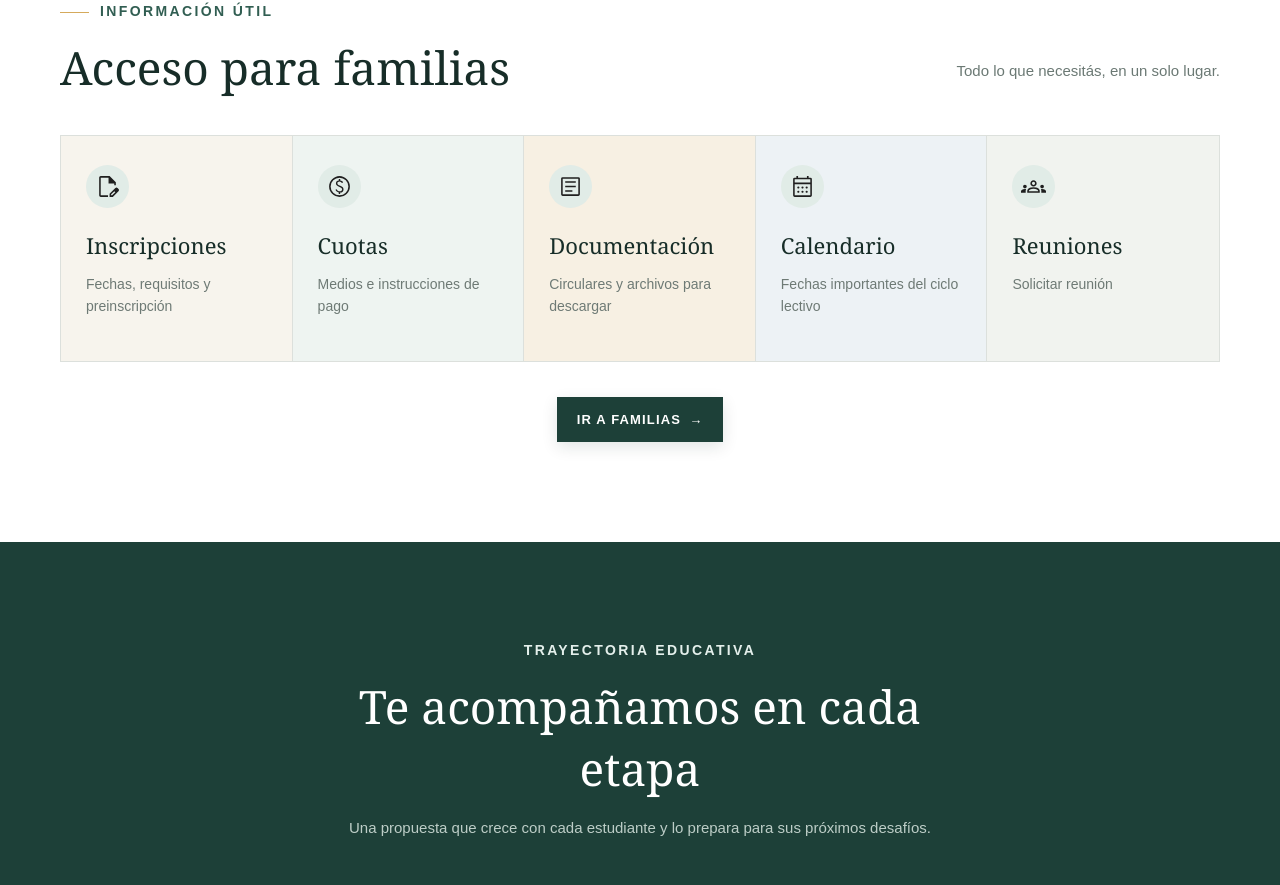
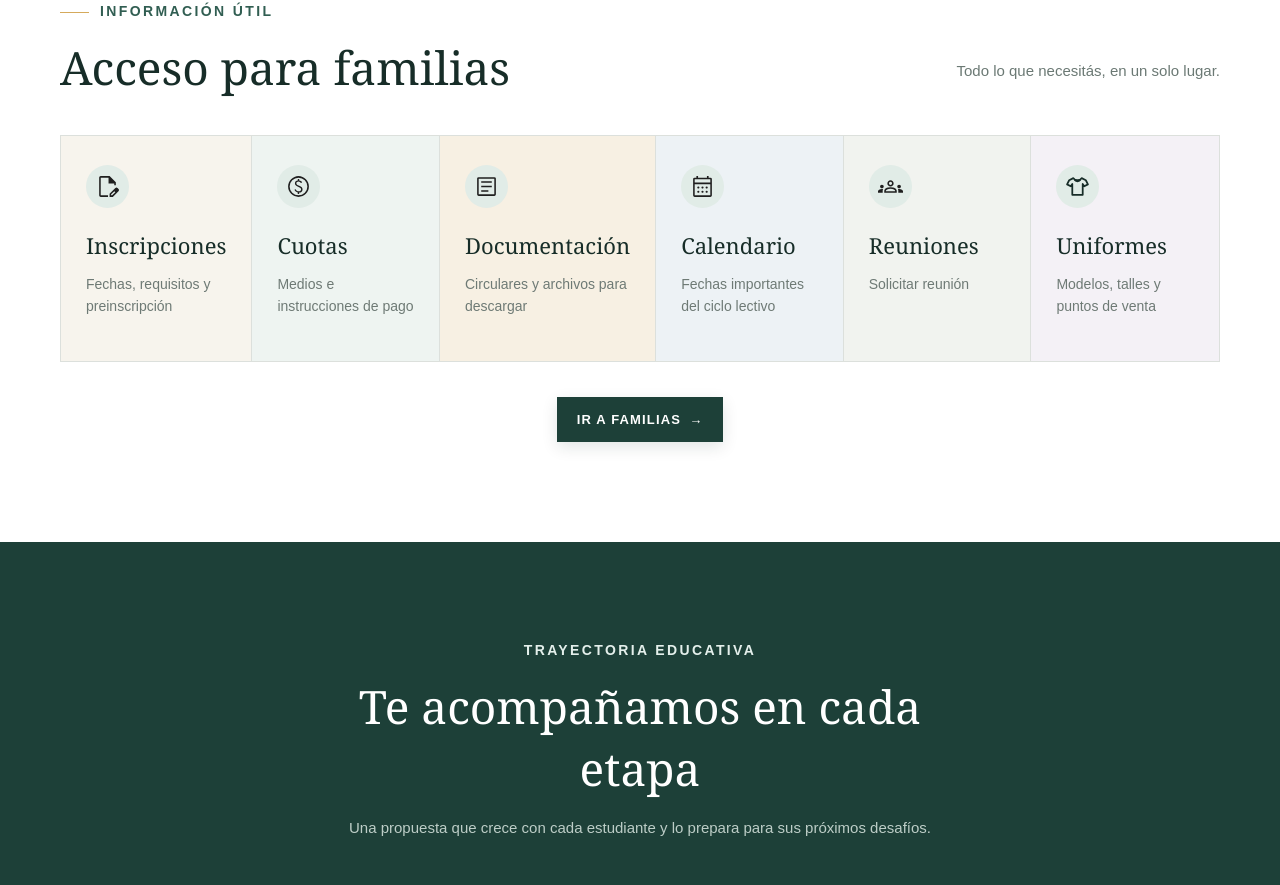
Before and after one commit to santiagodiazpace/colegio-begonia, an Angular app: page / in a window 1280 px wide. Shown: the part 2560-3445 px from the top of the page. Built offline with nearby package versions, Linux system fonts and the light colour scheme.

Commit message:
Más cambios estéticos

```diff
--- a/src/app/app.component.css
+++ b/src/app/app.component.css
@@ -438,7 +438,7 @@ nav button {
 }
 .quick {
   display: grid;
-  grid-template-columns: repeat(5, 1fr);
+  grid-template-columns: repeat(6, 1fr);
   border: 1px solid var(--line);
 }
 .quick > article {
@@ -464,6 +464,9 @@ nav button {
 }
 .quick > article:nth-child(5) {
   background-color: #f1f3ef;
+}
+.quick > article:nth-child(6) {
+  background-color: #f4f1f6;
 }
 .quick i {
   width: 43px;
@@ -492,6 +495,9 @@ nav button {
 }
 .quick > article:nth-child(5) i {
   background-image: url("../assets/iconos/reuniones.svg");
+}
+.quick > article:nth-child(6) i {
+  background-image: url("../assets/iconos/uniformes.svg");
 }
 .quick h3 {
   font-size: 22px;
--- a/src/app/families.component.html
+++ b/src/app/families.component.html
@@ -52,6 +52,13 @@
           <h3>Reuniones</h3>
           <p>Solicitar reunión</p>
         </a>
+
+        <a id="uniformes" href="mailto:contacto@colegio.edu.ar?subject=Consulta%20sobre%20uniformes">
+          <span class="family-option-icon"><img src="assets/iconos/uniformes.svg" alt="" /></span>
+          <span class="family-option-arrow" aria-hidden="true">↗</span>
+          <h3>Uniformes</h3>
+          <p>Detalle de la vestimenta y uniformes que deben traer los alumnos.</p>
+        </a>
       </div>
     </div>
   </section>
--- a/src/app/home.component.html
+++ b/src/app/home.component.html
@@ -24,7 +24,7 @@
           educativo.
         </p>
       </div>
-      <a class="btn outline hero-action" href="#familias">VER INSCRIPCIONES</a>
+      <a class="btn outline hero-action" routerLink="/familias">VER INSCRIPCIONES</a>
     </div>
   </section>
   <section class="section" id="colegios">
--- a/src/app/home.component.ts
+++ b/src/app/home.component.ts
@@ -13,6 +13,7 @@ export class HomeComponent {
     ['assets/iconos/documentacion.svg', 'Documentación', 'Circulares y archivos para descargar'],
     ['assets/iconos/calendario.svg', 'Calendario', 'Fechas importantes del ciclo lectivo'],
     ['assets/iconos/reuniones.svg', 'Reuniones', 'Solicitar reunión'],
+    ['assets/iconos/uniformes.svg', 'Uniformes', 'Modelos, talles y puntos de venta'],
   ];
 
   levels = [
--- a/src/styles.css
+++ b/src/styles.css
@@ -203,6 +203,7 @@
 .family-options>a:nth-child(3){background:#fbf1df}
 .family-options>a:nth-child(4){background:#edf4f7}
 .family-options>a:nth-child(5){background:#f1f4f0}
+.family-options>a:nth-child(6){background:#f4f1f6}
 .family-options>a:hover{z-index:1;transform:translateX(4px);box-shadow:0 10px 26px #172d2818}
 .family-option-icon{display:grid;grid-row:1/3;width:44px;height:44px;place-items:center;align-self:center;border-radius:50%;background:#e2ece8}
 .family-option-icon img{width:23px;height:23px;object-fit:contain}
```
Also changed, not shown: src/assets/iconos/uniformes.svg (added).
